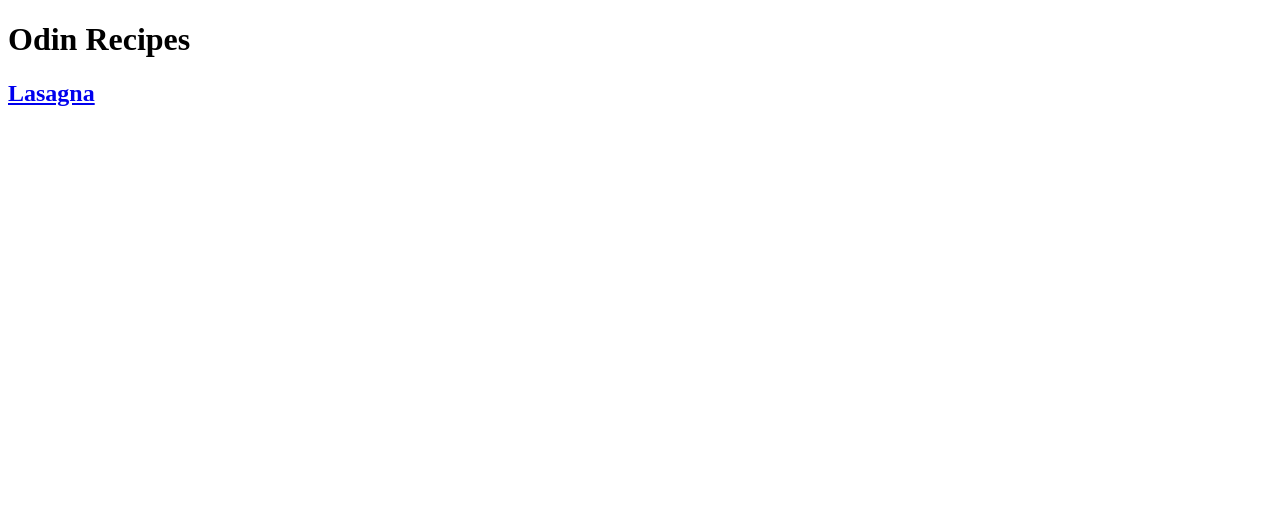
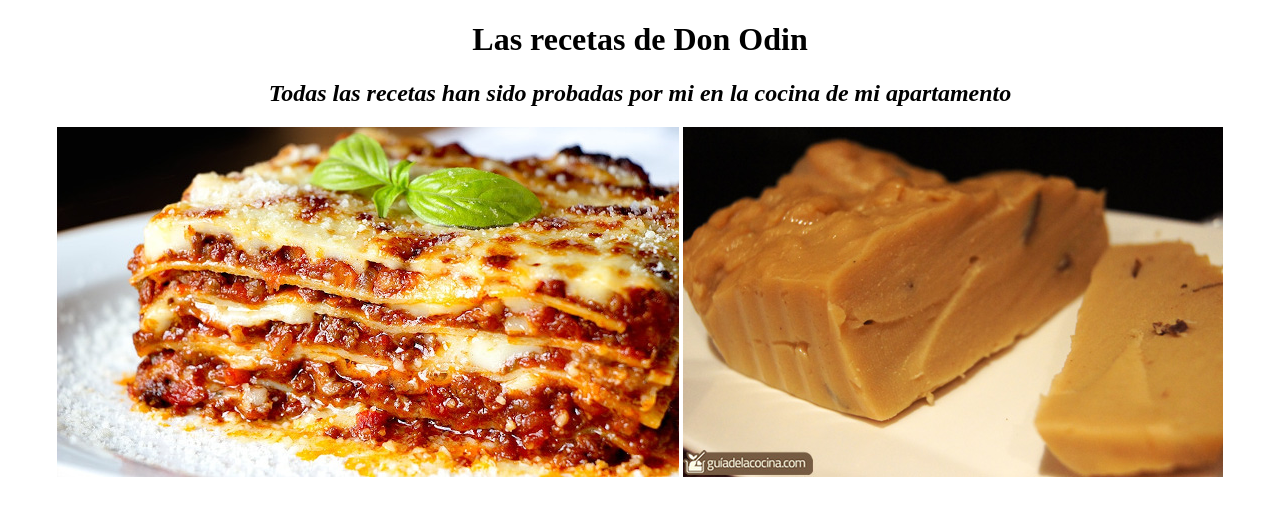
Before and after one commit to d1360cub/odin-recipes, a plain HTML site: page index.html in a window 1280 px wide. Drawn offline with Linux system fonts and the light colour scheme.

Commit message:
Index con imagenes

```diff
--- a/index.html
+++ b/index.html
@@ -6,7 +6,11 @@
     </head>
 
     <body>
-        <h1>Odin Recipes</h1>
-        <h2><a href="./recipes/lasagna.html">Lasagna</a></h2>
+        <center>
+        <h1>Las recetas de Don Odin</h1>
+        <h2><em>Todas las recetas han sido probadas por mi en la cocina de mi apartamento</em></h2>
+        <a href="./recipes/lasagna.html"> <img src="./images/lasagna_index.jpg" alt=Lasagna></a>
+        <a href="./recipes/natilla.html"> <img src="./images/natilla.jpg" alt=Natilla></a>
+        </center>
     </body>
 </html>
```
Also changed, not shown: images/lasagna_index.jpg (added).
